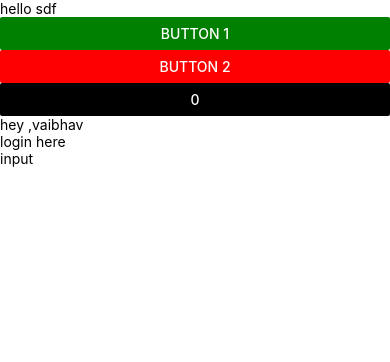
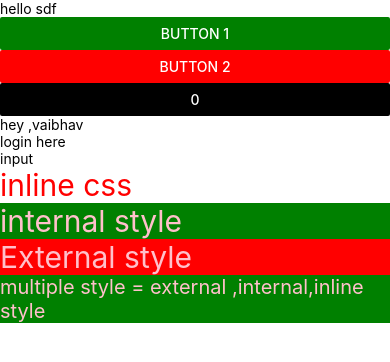
Before and after one commit to vaibhavzalte/first_app, a React Native app: screen / in a window 390 px wide. Shown: the top 362 px of the page. Built offline with nearby package versions, Linux system fonts and the light colour scheme.

Commit message:
external ,internal,inline style

```diff
--- a/App.jsx
+++ b/App.jsx
@@ -7,6 +7,7 @@ import {
   Alert,
 } from 'react-native';
 import Login from './components/Login';
+import { StyleComp } from './components/StyleComp';
 
 const myFun = () => {
   console.warn('function called');
@@ -29,6 +30,7 @@ function App() {
       <Button onPress={() => printNumber(4)} title="Button 2" color={'red'} />
       <Button onPress={() => setCount(count + 1)} title={`${count}`} color={'black'} />
       <Login userName={'vaibhav'} />
+      <StyleComp/>
     </SafeAreaView>
   );
 }
--- /dev/null
+++ b/components/StyleComp.jsx
@@ -0,0 +1,21 @@
+import React from 'react';
+import { View, Text, StyleSheet } from 'react-native';
+import ExStyles from './externalStyle'
+export const StyleComp = () => {
+    return (
+        <View>
+            <Text style={{ color: 'red', fontSize: 30 }}>inline css</Text>
+            <Text style={styles.textBox}>internal style</Text>
+            <Text style={ExStyles.textBox}>External style</Text>
+            <Text style={[ExStyles.textBox,styles.textBox,{fontSize:20}]}>multiple style = external ,internal,inline style</Text>
+        </View>
+    );
+};
+
+const styles = StyleSheet.create({
+    textBox: {
+        color: 'pink',
+        fontSize: 30,
+        backgroundColor:'green',
+    },
+});
--- /dev/null
+++ b/components/externalStyle.js
@@ -0,0 +1,11 @@
+import { StyleSheet } from 'react-native';
+
+const ExStyles = StyleSheet.create({
+    textBox: {
+        color: 'pink',
+        fontSize: 30,
+        backgroundColor: 'red',
+    },
+});
+
+export default ExStyles;
```
